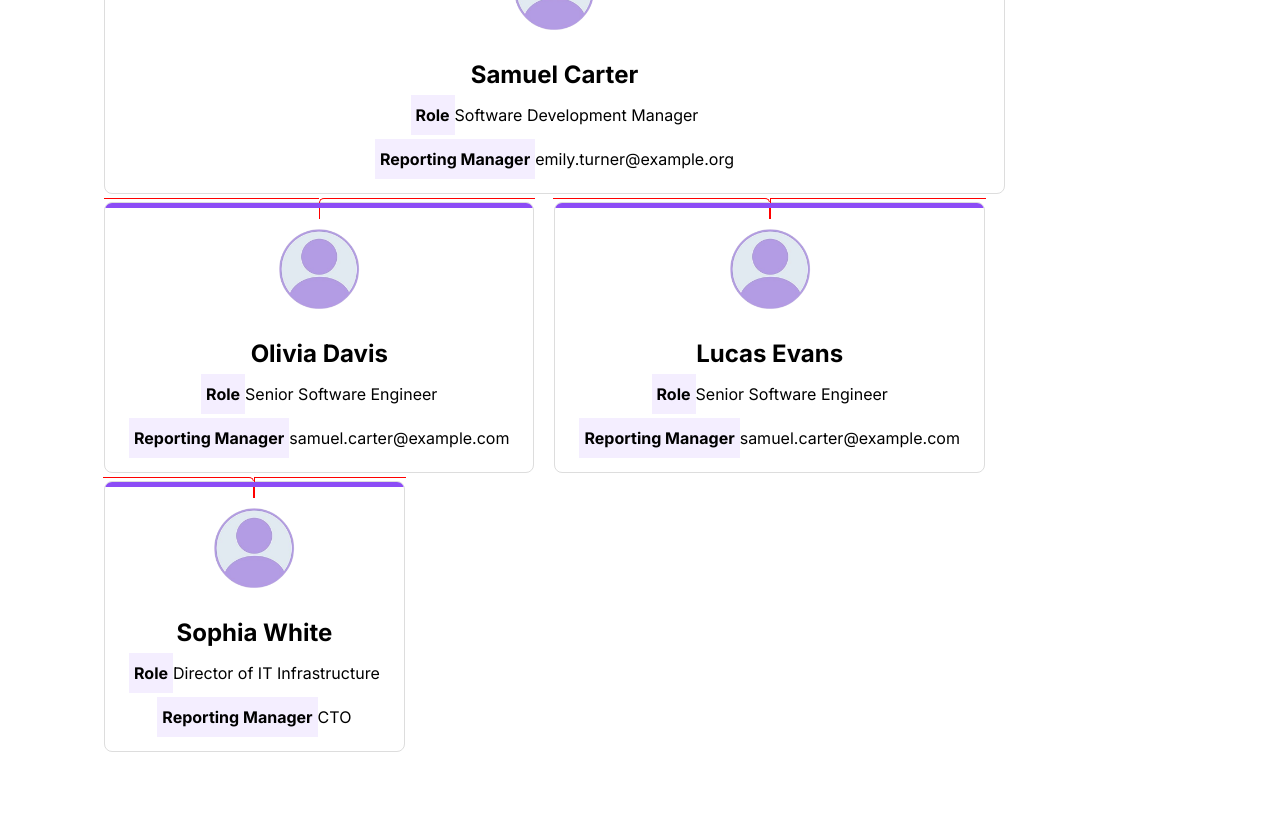
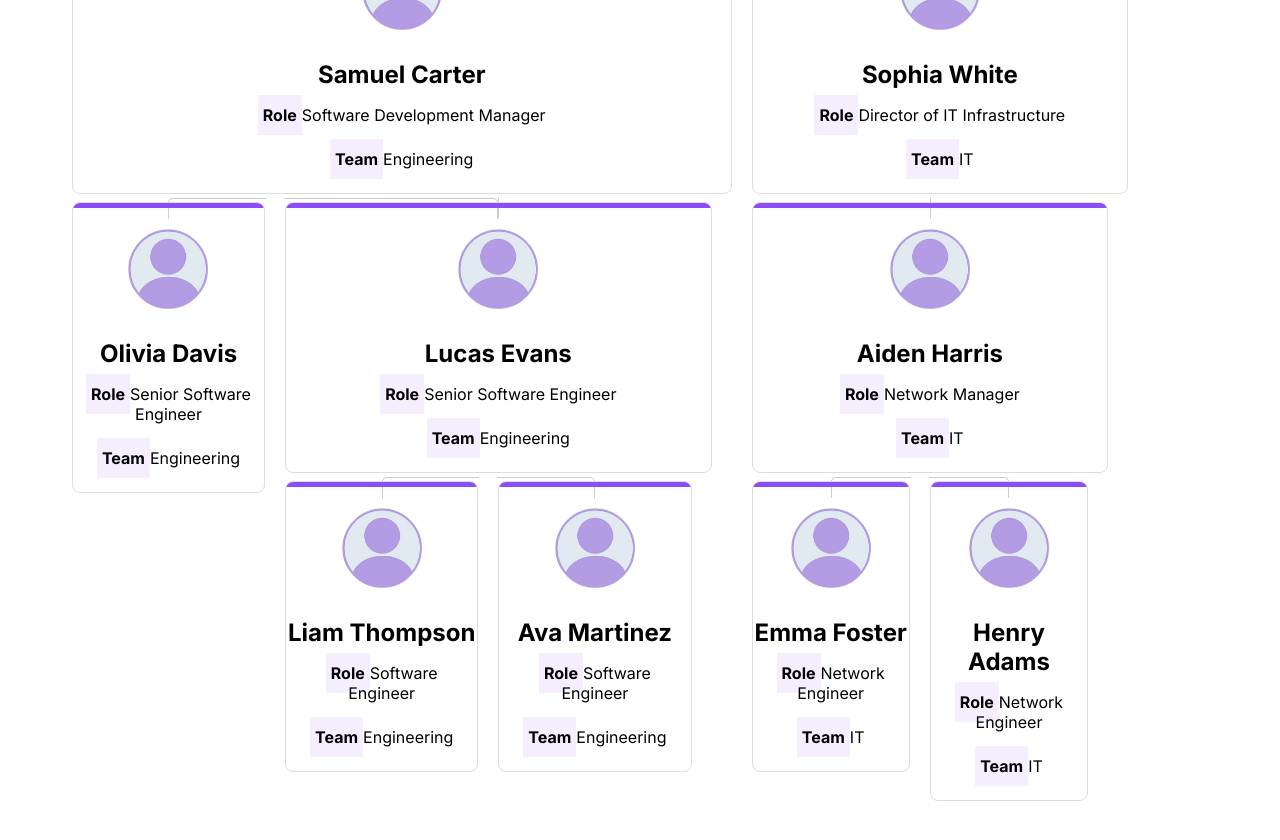
Before and after one commit to vanshikasanan/Organization-chart-assignment, a Next.js app: page / in a window 1280 px wide. Shown: the part 1120-1960 px from the top of the page. Built offline with nearby package versions, Linux system fonts and the light colour scheme.

Commit message:
Updated the employee data and cards hierarchy as per figma

```diff
--- a/src/components/Card.js
+++ b/src/components/Card.js
@@ -4,7 +4,6 @@ import styles from "../styles/Card.module.css";
 const Card = (props) => {
   return (
     <div>
-
       <ul>
         {props.data.map((item) => (
           <li className="list-card">
@@ -20,17 +19,15 @@ const Card = (props) => {
                 <h2 className={styles.name}>{item.name}</h2>
                 <p className={styles.role}>
                   <span className={styles.label}>Role</span>
-                {item.designation}
+                  {item.role}
                 </p>
                 <p className={styles.team}>
-                <span className={styles.label}>Reporting Manager</span>
-                {item.reporting_manager}
+                  <span className={styles.label}>Team</span>
+                  {item.team}
                 </p>
               </div>
             </div>
-          {
-            console.log(item.children)
-          }
+            {console.log(item.children)}
             {item.children?.length && <Card data={item.children} />}
           </li>
         ))}
--- a/src/data/index.js
+++ b/src/data/index.js
@@ -1,59 +1,73 @@
 export default [
   {
     name: "Adam Miller",
-    email: "adam.miller@example.com",
-    designation: "CEO",
-    reporting_manager: null,
+    role: "CEO",
+    team: "Executive Team",
     children: [
       {
         name: "Dennis Rice",
-        email: "dennis.rice@example.net",
-        designation: "CTO",
-        reporting_manager: "CEO",
+        role: "CTO",
+        team: "Technology",
         children: [
           {
             name: "Emily Turner",
-            email: "emily.turner@example.org",
-            designation: "Director of Software Development",
-            reporting_manager: "CTO",
+            role: "Director of Software Development",
+            team: "Engineering",
             children: [
               {
                 name: "Samuel Carter",
-                email: "samuel.carter@example.com",
-                designation: "Software Development Manager",
-                reporting_manager: "emily.turner@example.org",
+                role: "Software Development Manager",
+                team: "Engineering",
                 children: [
                   {
                     name: "Olivia Davis",
-                    email: "olivia.davis@example.net",
-                    designation: "Senior Software Engineer",
-                    reporting_manager: "samuel.carter@example.com",
+                    role: "Senior Software Engineer",
+                    team: "Engineering",
                   },
                   {
                     name: "Lucas Evans",
-                    email: "lucas.evans@example.net",
-                    designation: "Senior Software Engineer",
-                    reporting_manager: "samuel.carter@example.com",
+                    role: "Senior Software Engineer",
+                    team: "Engineering",
+                    children: [
+                      {
+                        name: "Liam Thompson",
+                        role: "Software Engineer",
+                        team: "Engineering",
+                      },
+                      {
+                        name: "Ava Martinez",
+                        role: "Software Engineer",
+                        team: "Engineering",
+                      },
+                    ],
+                  },
+                ],
+              },
+              {
+                name: "Sophia White",
+                role: "Director of IT Infrastructure",
+                team: "IT",
+                children: [
+                  {
+                    name: "Aiden Harris",
+                    role: "Network Manager",
+                    team: "IT",
+                    children: [
+                      {
+                        name: "Emma Foster",
+                        role: "Network Engineer",
+                        team: "IT",
+                      },
+                      {
+                        name: "Henry Adams",
+                        role: "Network Engineer",
+                        team: "IT",
+                      },
+                    ],
                   },
                 ],
               },
             ],
-          },
-          {
-            name: "Sophia White",
-            email: "sophia.white@example.net",
-            designation: "Director of IT Infrastructure",
-            reporting_manager: "CTO",
-            // children: [
-            //   {
-            //     name: "Aiden Harris",
-            //     email: "aiden.harris@example.com",
-            //     designation: "Network Manager",
-            //     reporting_manager: "sophia.white@example.net",
-
-            //   },
-
-            // ],
           },
         ],
       },
--- a/src/pages/index.js
+++ b/src/pages/index.js
@@ -2,7 +2,7 @@ import styles from "@/styles/Home.module.css";
 import { Inter } from "next/font/google";
 import Head from "next/head";
 import Card from "../components/Card";
-import cardList from "../data";
+import employees from "../data";
 const inter = Inter({ subsets: ["latin"] });
 
 export default function Home() {
@@ -17,7 +17,7 @@ export default function Home() {
       <main className={`${styles.main} ${inter.className}`}>
         <h1>Organization chart</h1>
         <div className={styles.orgChart}>
-          <Card data={cardList} />
+          <Card data={employees} />
         </div>
       </main>
     </>
--- a/src/styles/Home.module.css
+++ b/src/styles/Home.module.css
@@ -7,16 +7,14 @@
   min-height: 100vh;
 }
 
-
-
-
 .orgChart ul {
   list-style-type: none;
   padding: 0;
+  display: flex;
+  /* Use flexbox to align items horizontally */
 }
 
 .orgChart li {
-  float: left;
   text-align: center;
   list-style-type: none;
   position: relative;
@@ -29,25 +27,80 @@
   position: absolute;
   top: 0;
   right: 50%;
-  border-top: 1px solid red;
+  border-top: 1px solid #ccc;
   width: 50%;
   height: 20px;
 }
 .orgChart li::after {
   right: auto;
   left: 50%;
-  border-left: 1px solid red;
+  border-left: 1px solid #ccc;
 }
-/* .orgChart li:only-child::after,
+
+.orgChart li:only-child::after,
 .orgChart li:only-child::before {
   display: none;
-} */
+}
+
+.orgChart li:only-child {
+  padding-top: 0;
+}
+
+.orgChart li:first-child::before,
+.orgChart li:last-child::after {
+  border: 0 none;
+}
+
 .orgChart li:last-child::before {
-  border-right: 1px solid red;
-}
-.orgChart li:last-child::before {
+  border-right: 1px solid #ccc;
   border-radius: 0 5px 0 0;
+  -webkit-border-radius: 0 5px 0 0;
+  -moz-border-radius: 0 5px 0 0;
 }
 .orgChart li:first-child::after {
   border-radius: 5px 0 0 0;
+  -webkit-border-radius: 5px 0 0 0;
+  -moz-border-radius: 5px 0 0 0;
 }
+
+.orgChart ul ul::before {
+  content: "";
+  position: absolute;
+  top: 0;
+  left: 50%;
+  border-left: 1px solid #ccc;
+  width: 0;
+  height: 20px;
+}
+
+.orgChart li a {
+  border: 1px solid #ccc;
+  padding: 5px 10px;
+  text-decoration: none;
+  color: #666;
+  font-family: arial, verdana, tahoma;
+  font-size: 11px;
+  display: inline-block;
+
+  border-radius: 5px;
+  -webkit-border-radius: 5px;
+  -moz-border-radius: 5px;
+
+  transition: all 0.5s;
+  -webkit-transition: all 0.5s;
+  -moz-transition: all 0.5s;
+}
+
+.orgChart li a:hover,
+.orgChart li a:hover + ul li a {
+  background: #c8e4f8;
+  color: #000;
+  border: 1px solid #94a0b4;
+}
+
+.orgChart li a:hover + ul li::after,
+.orgChart li a:hover + ul li::before,
+.orgChart li a:hover + ul::before,
+.orgChart li a:hover + ul ul::before {
+  border-color: #94a0b4;
+}
```
Lines whose indentation alone changed are shown as unchanged.
